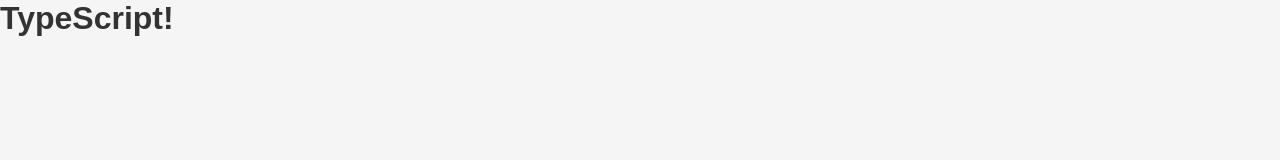
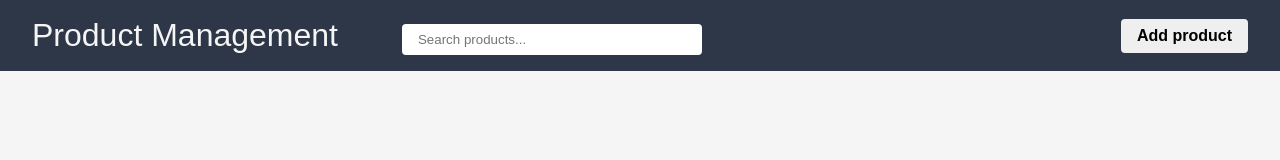
Before and after one commit to krushna-simform/product-management-system, a website built with Parcel: page src/index.html in a window 1280 px wide. Built offline with nearby package versions, Linux system fonts and the light colour scheme.

Commit message:
feature: implement header section

```diff
--- a/src/index.html
+++ b/src/index.html
@@ -39,7 +39,21 @@
         <link rel="stylesheet" href="styles/style.css" />
     </head>
     <body>
-        <h1>TypeScript!</h1>
+        <header>
+            <div class="search-box">
+                <p aria-label="Product Management">Product Management</p>
+                <input
+                    type="text"
+                    id="search-bar"
+                    placeholder="Search products..."
+                    aria-label="Search Products"
+                />
+            </div>
+            <button id="add-button" aria-label="Add product">
+                Add product
+            </button>
+        </header>
+
         <script src="scripts/index.ts"></script>
     </body>
 </html>
--- a/src/styles/style.css
+++ b/src/styles/style.css
@@ -25,3 +25,47 @@
     background-color: var(--bg-color);
     color: var(--font-color);
 }
+
+/* header */
+header {
+    background-color: #2d3748;
+    color: var(--bg-color);
+    padding: 1rem 2rem;
+    display: flex;
+    align-items: center;
+    justify-content: space-between;
+}
+
+.controls {
+    display: flex;
+    gap: var(--gap);
+    margin-top: 1rem;
+    align-items: center;
+}
+
+.search-box {
+    display: flex;
+    gap: 4rem;
+    align-items: center;
+}
+
+.search-box p {
+    font-size: 2rem;
+}
+
+.search-box input {
+    padding: 0.5rem 1rem;
+    border-radius: 4px;
+    margin-top: 0.5rem;
+    border: none;
+    width: 300px;
+}
+
+#add-button {
+    padding: 0.5rem 1rem;
+    border: none;
+    border-radius: 4px;
+    cursor: pointer;
+    font-weight: 600;
+    font-size: 1rem;
+}
```
